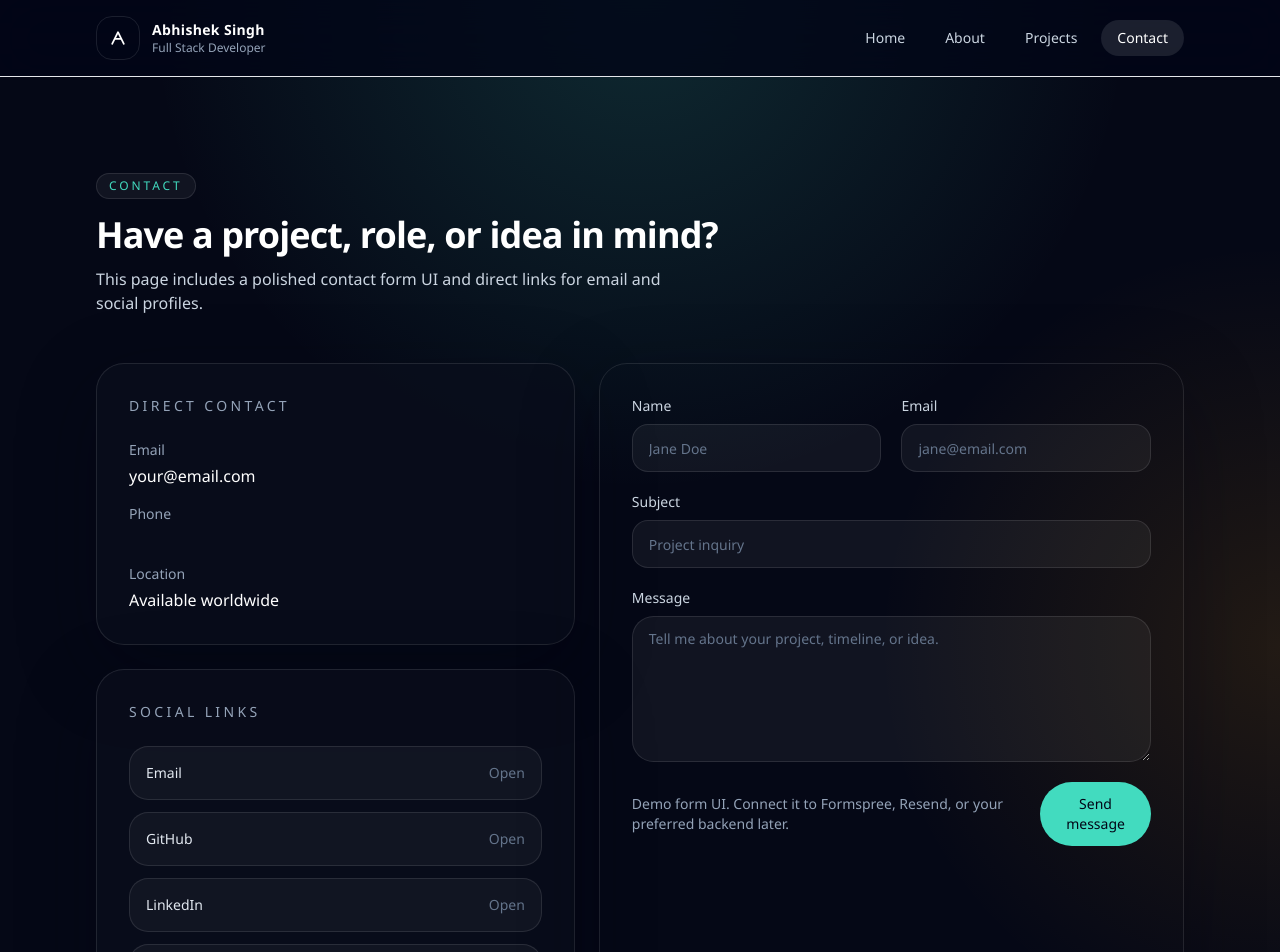
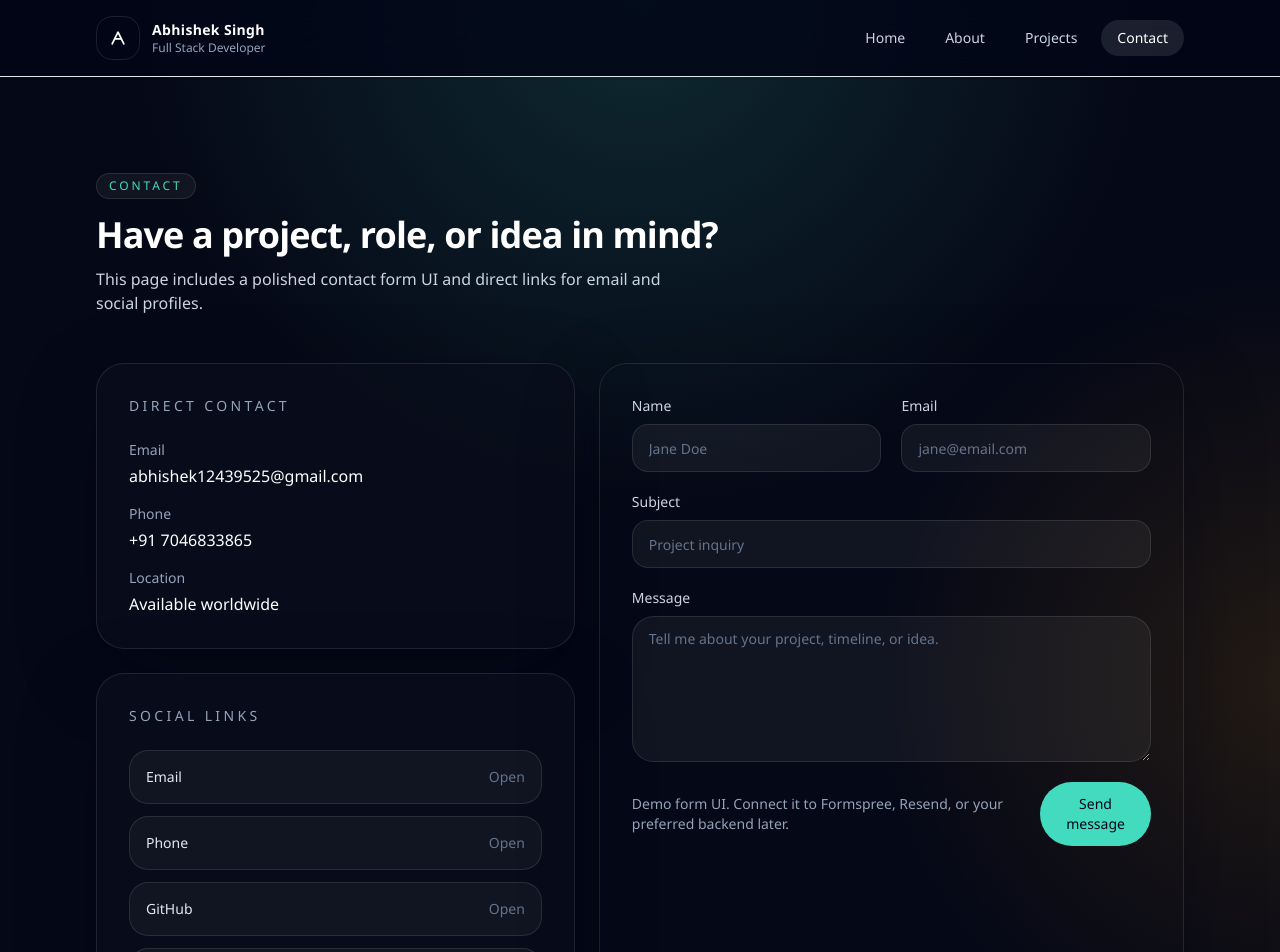
Before and after one commit to Abhishek-dev69/Personal-Portfolio, a Next.js app: page /contact in a window 1280 px wide. Shown: the top 952 px of the page. Built offline with nearby package versions, Linux system fonts and the light colour scheme.

Commit message:
added email

```diff
--- a/data/site.ts
+++ b/data/site.ts
@@ -4,7 +4,8 @@ export const siteConfig = {
   tagline: "I build fast, modern, user-friendly web experiences.",
   about:
     "Passionate developer focused on building clean, scalable, and impactful products.",
-  email: "your@email.com",
+  email: "abhishek12439525@gmail.com",
+  phone: "+91 7046833865",
   github: "https://github.com/Abhishek-dev69",
   linkedin: "https://www.linkedin.com/in/abhishek-singh-3014-/",
   location: "Available worldwide",
@@ -267,6 +268,7 @@ export const projects: Project[] = [
 
 export const contactLinks = [
   { label: "Email", href: `mailto:${siteConfig.email}` },
+  { label: "Phone", href: "tel:+917046833865" },
   { label: "GitHub", href: siteConfig.github },
   { label: "LinkedIn", href: siteConfig.linkedin },
   { label: "Resume", href: siteConfig.resumeHref },
```
